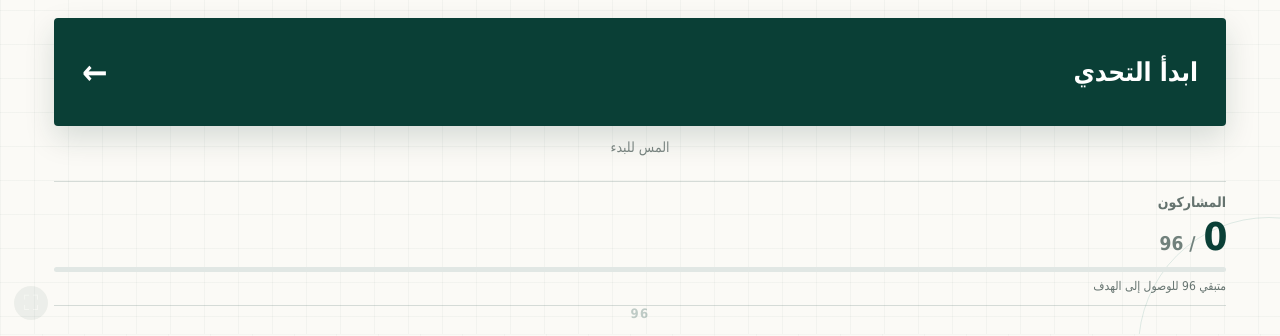
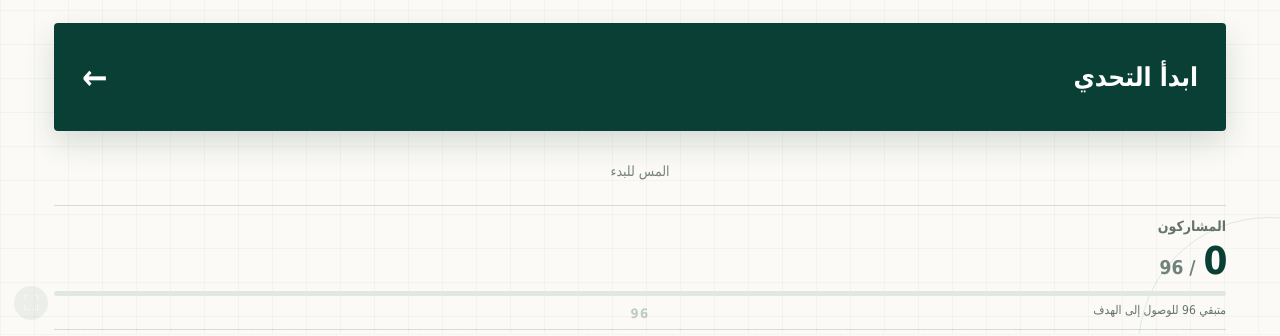
Before and after one commit to MohamedKasabgy/HRSD, a website built with Vite: page index.html in a window 1280 px wide. Shown: the part 466-802 px from the top of the page. Built offline with nearby package versions, Linux system fonts and the light colour scheme; some packages are replaced by stand-ins of ours; no server answers; the database is empty.

Commit message:
Add clearance below header on play screens

```diff
--- a/styles.css
+++ b/styles.css
@@ -89,7 +89,7 @@ button, .option-button { touch-action: manipulation; }
   position: absolute;
   z-index: 2;
   /* مساحة أمان إضافية أسفل الشريط حتى لا يغطي العناوين على شاشات الكشك. */
-  inset: 136px 0 0;
+  inset: 164px 0 0;
   padding: clamp(28px, 4.5vh, 56px) clamp(30px, 5vw, 54px);
   display: flex;
   flex-direction: column;
@@ -132,7 +132,7 @@ h1 span { color:var(--green); }
 }
 .primary-button:active { transform:translateY(1px); background:var(--green-deep); }
 .button-arrow { font-size:34px; }
-.touch-hint { margin:-13px 0 0; text-align:center; color:#77837f; font-size:14px; }
+.touch-hint { margin:6px 0 0; text-align:center; color:#77837f; font-size:14px; }
 .home-screen .primary-button { min-height:108px; font-size:clamp(26px, 3vh, 36px); }
 .home-screen .counter-card { padding:12px 0; }
 .home-screen .counter-label { font-size:14px; }
```
